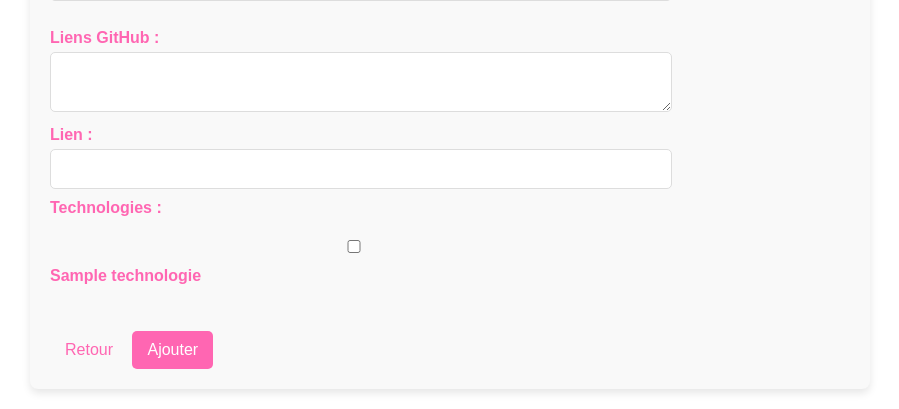
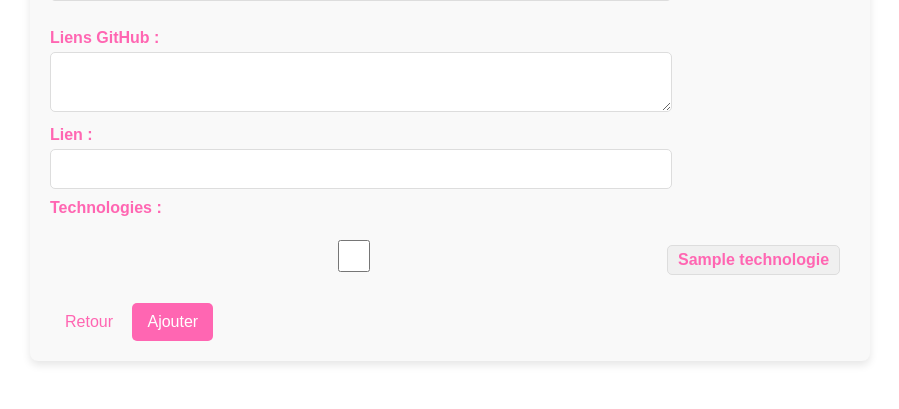
Before and after one commit to MelisandeOnana/Portfolio, a PHP site: page /portfolio/admin/ajouter_projet.php in a window 1280 px wide. Shown: the part 617-1026 px from the top of the page, without its empty margins (190-1089 px from the left). After the commit the page ends 982 px from the top, so only its background shows below. Run offline with PHP 8.4, Linux system fonts and the light colour scheme; the visitor is signed in with stand-in values (Sample User, id 1); tables that the repository leaves empty or names only in its code hold one stand-in row (values such as "Sample post").

Commit message:
Filtrer les technologies à exclure et améliorer l'affichage des cases à cocher dans les pages d'ajout et de modification de projet.

```diff
--- a/admin/ajouter_projet.php
+++ b/admin/ajouter_projet.php
@@ -18,6 +18,14 @@ if (!is_dir($target_dir)) {
 $sql_technologies = "SELECT * FROM technologie";
 $stmt = $pdo->query($sql_technologies);
 $technologies = $stmt->fetchAll();
+
+// Technologies à exclure
+$technologies_a_exclure = ['GitHub', 'Git', 'Visual Code', 'Visual Studio Code', 'Figma'];
+
+// Filtrer les technologies
+$technologies = array_filter($technologies, function($tech) use ($technologies_a_exclure) {
+    return !in_array($tech['nom'], $technologies_a_exclure);
+});
 
 if ($_SERVER["REQUEST_METHOD"] == "POST") {
     $titre = $_POST['titre'];
@@ -138,10 +146,12 @@ if ($_SERVER["REQUEST_METHOD"] == "POST") {
         <input type="text" name="lien"><br>
 
         <label for="technologies">Technologies :</label><br>
-        <?php foreach ($technologies as $tech) : ?>
-            <input type="checkbox" id="tech_<?= $tech['id_technologie'] ?>" name="technologies[]" value="<?= $tech['id_technologie'] ?>">
-            <label for="tech_<?= $tech['id_technologie'] ?>"><?= $tech['nom'] ?></label><br>
-        <?php endforeach; ?><br>
+        <div class="technologies-container">
+            <?php foreach ($technologies as $tech) : ?>
+                <input type="checkbox" id="tech_<?= $tech['id_technologie'] ?>" name="technologies[]" value="<?= $tech['id_technologie'] ?>">
+                <label for="tech_<?= $tech['id_technologie'] ?>" class="tech-label"><?= $tech['nom'] ?></label>
+            <?php endforeach; ?>
+        </div><br>
 
         <a class="back" href="gestion_projets.php">Retour</a>
         <button type="submit">Ajouter</button>
--- a/assets/css/projet.css
+++ b/assets/css/projet.css
@@ -64,3 +64,23 @@ button:hover {
     margin-top: 10px;
     text-decoration: none;
 }
+
+.technologies-container {
+    display: flex;
+    flex-wrap: nowrap;
+    gap: 10px;
+    flex-direction: row;
+}
+
+.tech-label {
+    background-color: #f0f0f0;
+    border: 1px solid #ddd;
+    border-radius: 5px;
+    padding: 5px 10px;
+    cursor: pointer;
+    transition: background-color 0.3s;
+}
+
+.tech-label:hover {
+    background-color: #e0e0e0;
+}
```
Also changed, not shown: admin/modifier_projet.php (+13 -4 lines).
